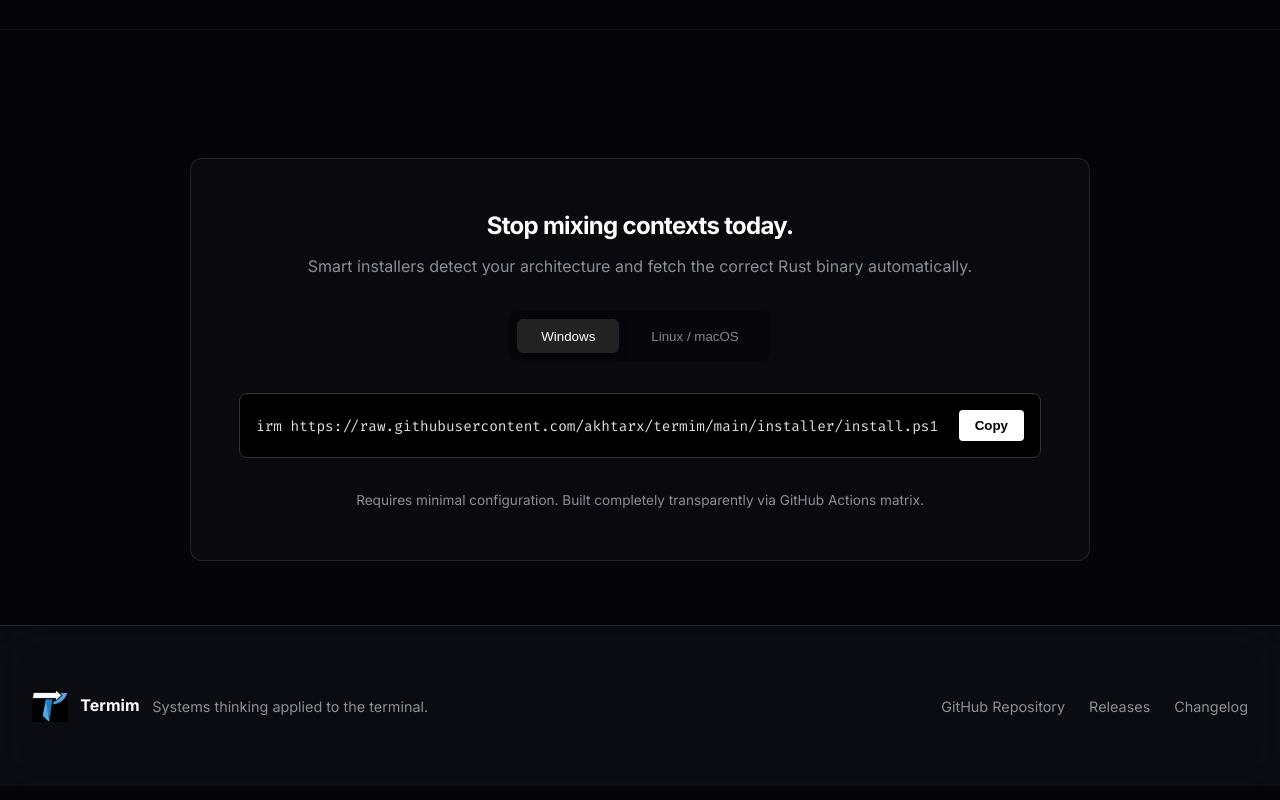
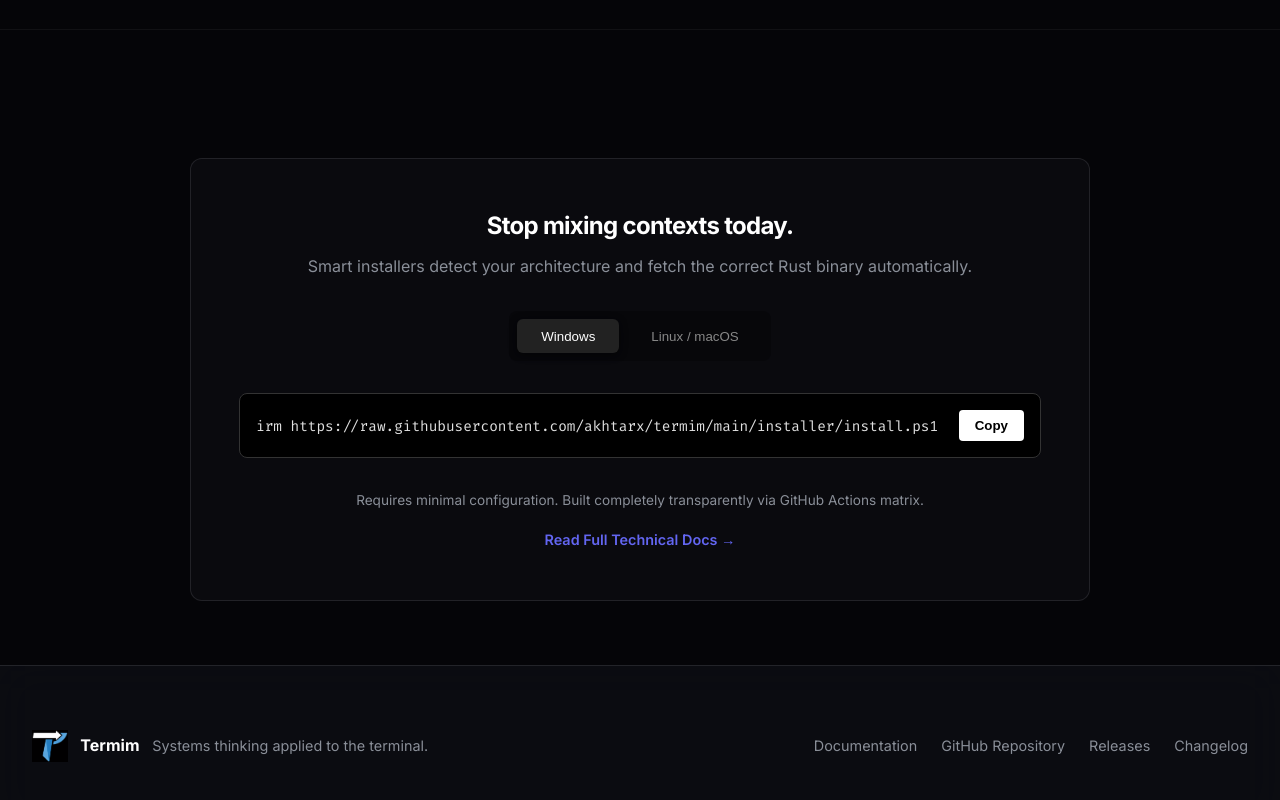
Before and after one commit to akhtarx/termim, a plain HTML site: page docs/index.html in a window 1280 px wide. Shown: the part 6889-7689 px from the top of the page. Drawn offline with Linux system fonts and the light colour scheme; no server answers.

Commit message:
docs: link documentation in index.html footer and cta

```diff
--- a/docs/index.html
+++ b/docs/index.html
@@ -678,6 +678,7 @@
 
                 <div class="install-footer">
                     <p>Requires minimal configuration. Built completely transparently via GitHub Actions matrix.</p>
+                    <a href="documentation.html" class="docs-btn-secondary">Read Full Technical Docs →</a>
                 </div>
             </div>
         </section>
@@ -691,6 +692,7 @@
                 <p>Systems thinking applied to the terminal.</p>
             </div>
             <div class="footer-links">
+                <a href="documentation.html">Documentation</a>
                 <a href="https://github.com/akhtarx/termim">GitHub Repository</a>
                 <a href="https://github.com/akhtarx/termim/releases">Releases</a>
                 <a href="https://github.com/akhtarx/termim/blob/main/CHANGELOG.md">Changelog</a>
--- a/docs/styles.css
+++ b/docs/styles.css
@@ -775,6 +775,22 @@ footer {
 @keyframes fadeUp { to { opacity: 1; transform: translateY(0); } }
 @keyframes fade { from { opacity: 0; } to { opacity: 1; } }
 
+.docs-btn-secondary {
+    display: inline-block;
+    margin-top: 16px;
+    color: #6366f1;
+    text-decoration: none;
+    font-weight: 600;
+    font-size: 0.9rem;
+    transition: all 0.2s;
+}
+
+.docs-btn-secondary:hover {
+    color: #818cf8;
+    transform: translateX(4px);
+}
+
+
 /* Metrics Strip */
 .metrics-strip { display: flex; justify-content: center; gap: 4rem; margin-top: 4rem; flex-wrap: wrap; }
 .metric { text-align: center; }
```
